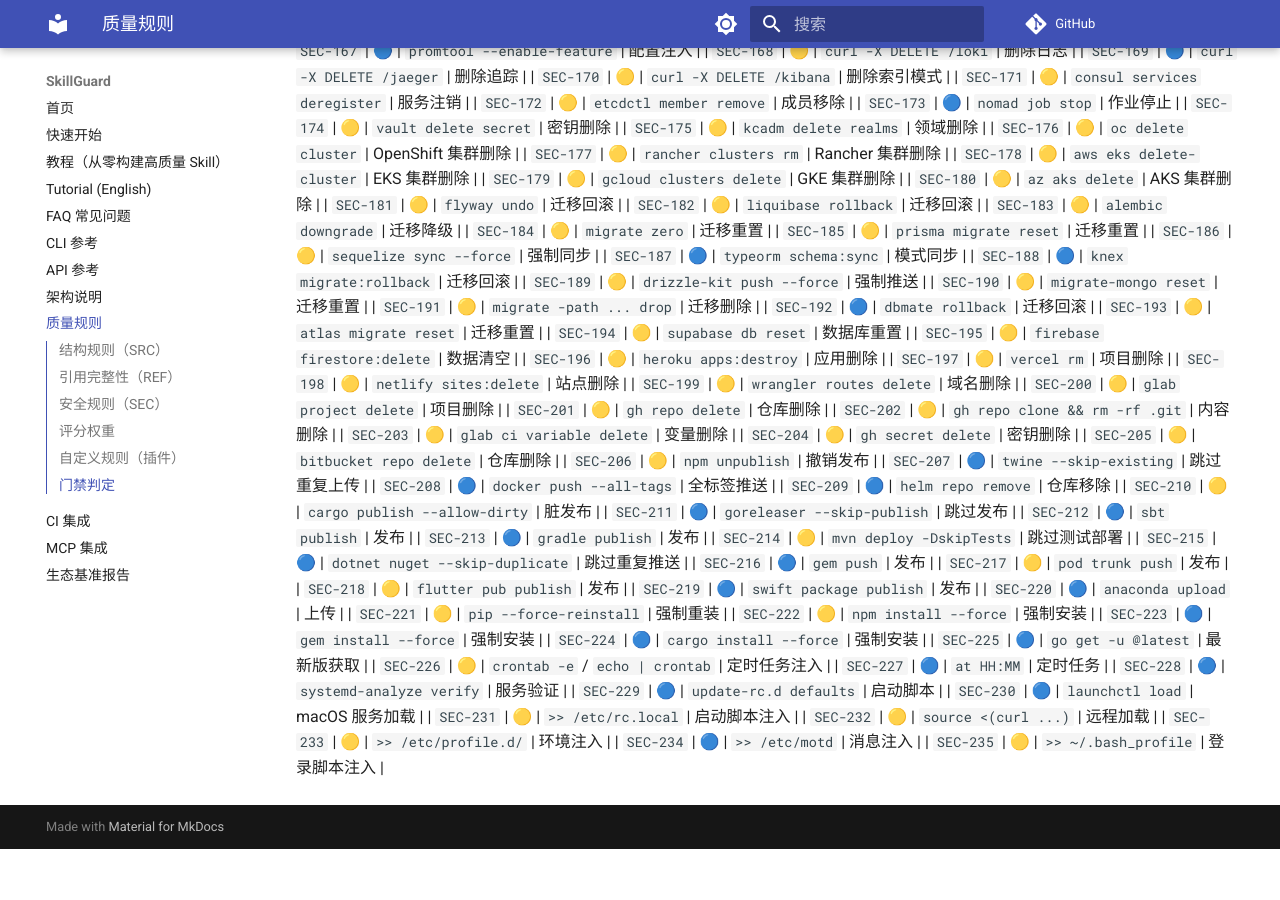
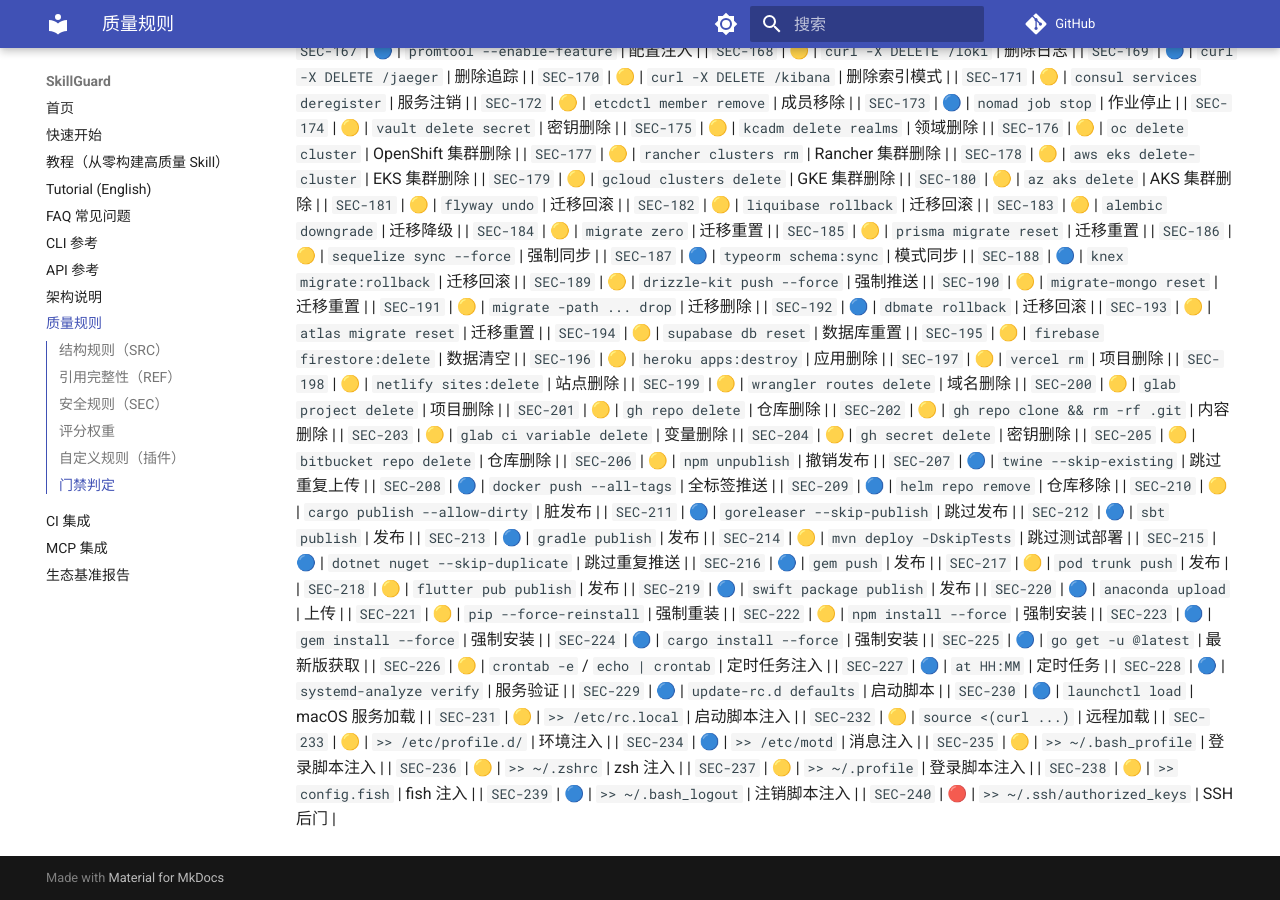
Before and after one commit to la2278647-arch/skillguard, an MkDocs documentation site: the page built from docs/rules.md, in a window 1280 px wide and 900 px high, scrolled down 4313 px. Built offline with MkDocs 1.6.1 and Material for MkDocs 9.7.7, drawn with Linux system fonts in a browser that asks for light colours; comment, search, counter and statistics services are not loaded; before the commit the page ends 5162 px from its top, so only the background shows below that.

Commit message:
docs: sync rule count to 240 + rules.md SEC-236..240

```diff
--- a/docs/rules.md
+++ b/docs/rules.md
@@ -285,3 +285,8 @@
 | `SEC-233` | 🟡 | `>> /etc/profile.d/` | 环境注入 |
 | `SEC-234` | 🔵 | `>> /etc/motd` | 消息注入 |
 | `SEC-235` | 🟡 | `>> ~/.bash_profile` | 登录脚本注入 |
+| `SEC-236` | 🟡 | `>> ~/.zshrc` | zsh 注入 |
+| `SEC-237` | 🟡 | `>> ~/.profile` | 登录脚本注入 |
+| `SEC-238` | 🟡 | `>> config.fish` | fish 注入 |
+| `SEC-239` | 🔵 | `>> ~/.bash_logout` | 注销脚本注入 |
+| `SEC-240` | 🔴 | `>> ~/.ssh/authorized_keys` | SSH 后门 |
```
Also changed, not shown: README.en.md (+1 -1 lines), README.md (+1 -1 lines).
